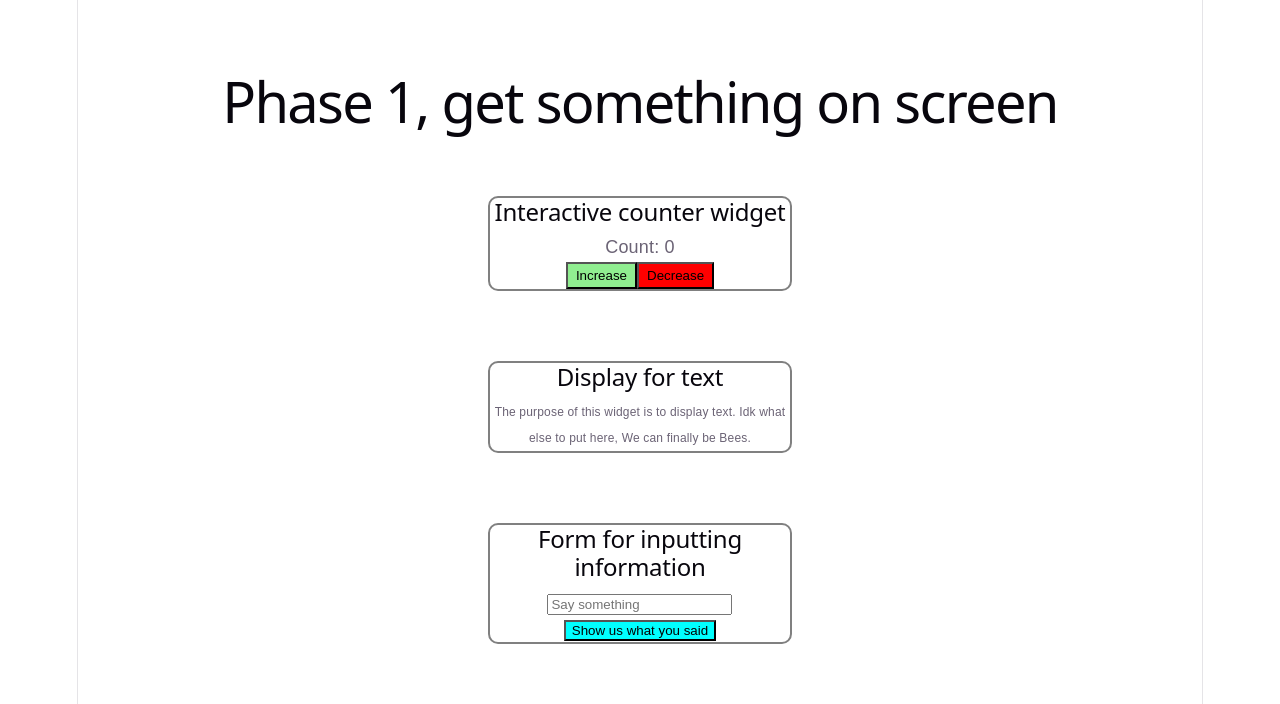
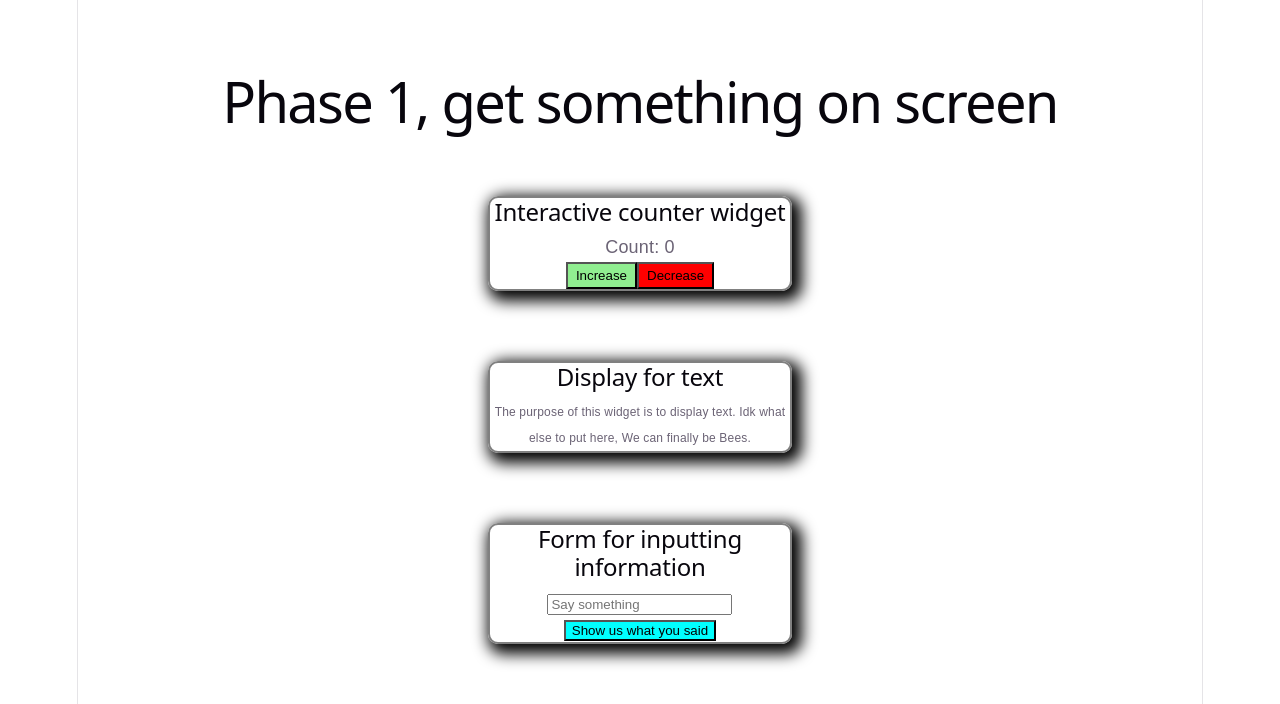
Before and after one commit to Monash-FIT3170/2026W2-GarticHands, a React (Vite) app in the folder Training/SpikeOne/training/: page / in a window 1280 px wide. Shown: the top 704 px of the page. Built offline with nearby package versions, Linux system fonts and the light colour scheme.

Commit message:
refactor: extract Card component and consolidate shared styles

```diff
--- a/Training/SpikeOne/training/src/App.css
+++ b/Training/SpikeOne/training/src/App.css
@@ -6,15 +6,6 @@
   display: grid;
   gap: 30px;
   justify-items: center;
-}
-
-/* Widget 1 */
-.Counter-Widget {
-  margin: 20px;
-  border: 2px solid grey;
-  border-radius: 10px;
-  width: 300px;
-  align-items: center;
 }
 
 .Increase {
@@ -31,25 +22,8 @@
   padding: 4px 8px;
 }
 
-/* Widget 2 */
-.Text-Display {
-  margin: 20px;
-  border: 2px solid grey;
-  border-radius: 10px;
-  width: 300px;
-}
-
 .text-data {
   font-size: 12px;
-}
-
-/* Widget 3 */
-.Form-Input {
-  margin: 20px;
-  border: 2px solid grey;
-  border-radius: 10px;
-  width: 300px;
-
 }
 
 .submit-Button {
--- a/Training/SpikeOne/training/src/App.tsx
+++ b/Training/SpikeOne/training/src/App.tsx
@@ -1,4 +1,5 @@
 import { useState } from 'react'
+import Card from './components/Card'
 import './App.css'
 
 function App() {
@@ -10,6 +11,7 @@ function App() {
       <h1>Phase 1, get something on screen</h1>
 
       {/* Widget 1*/}
+      <Card>
         <section className='Counter-Widget'>
           <h2>Interactive counter widget</h2>
           <p>Count: {count}</p>
@@ -28,8 +30,10 @@ function App() {
             </button>
           </div>
         </section>
+      </Card>
 
       {/* Widget 2*/}
+      <Card>
         <section className='Text-Display'>
           <h2>Display for text</h2>
           <p className='text-data'>
@@ -37,8 +41,10 @@ function App() {
             Idk what else to put here, We can finally be Bees.
           </p>
         </section>
+      </Card>
 
       {/* Widget 3*/}
+      <Card>
         <section className='Form-Input'>
           <h2>Form for inputting information</h2>
           <form
@@ -56,6 +62,7 @@ function App() {
 
           </form>
         </section>
+      </Card>
     </div>
 
   )
--- /dev/null
+++ b/Training/SpikeOne/training/src/components/Card.css
@@ -0,0 +1,8 @@
+.Card{
+  border: 2px solid grey;
+  border-radius: 10px;
+  width: 300px;
+  margin: 20px;
+  align-items: center;
+  box-shadow: 5px 5px 15px 5px #000000;
+}
--- /dev/null
+++ b/Training/SpikeOne/training/src/components/Card.tsx
@@ -0,0 +1,15 @@
+import './Card.css'
+
+interface CardProps {
+    children: React.ReactNode;
+};
+
+export default function Card({ children }: CardProps) {
+  return (
+    <section className="Card">
+      <div>
+        {children}
+      </div>
+    </section>
+  );
+}
```
Lines whose indentation alone changed are shown as unchanged.
